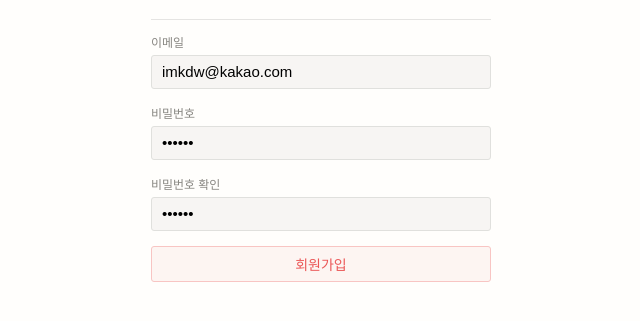
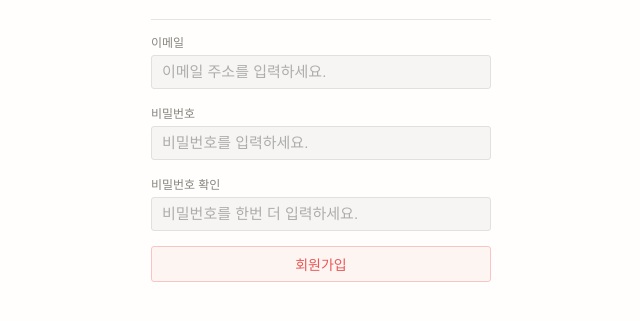
Before and after one commit to imkdw/vanila-js-project, a website with bundled scripts: page Notes App/html/register.html in a window 1280 px wide. Shown: the part 321-642 px from the top of the page, without its empty margins (319-959 px from the left). Built offline with nearby package versions, Linux system fonts and the light colour scheme.

Commit message:
220102
remove input value

```diff
--- a/Notes App/html/register.html
+++ b/Notes App/html/register.html
@@ -36,20 +36,17 @@
           <form class="register-data">
             <div class="input-wrapper">
               <label for="email">이메일</label>
-              <input type="text" id="email" class="account-input" placeholder="이메일 주소를 입력하세요."
-              value="imkdw@kakao.com">
+              <input type="text" id="email" class="account-input" placeholder="이메일 주소를 입력하세요.">
             </div>
             <div class="input-wrapper">
               <label for="password">비밀번호</label>
-              <input type="password" id="password" class="account-input" placeholder="비밀번호를 입력하세요."
-              value="123456">
+              <input type="password" id="password" class="account-input" placeholder="비밀번호를 입력하세요.">
             </div>
             <div class="input-wrapper">
               <label for="rePassword">비밀번호 확인</label>
-              <input type="password" id="rePassword" class="account-input" placeholder="비밀번호를 한번 더 입력하세요."
-              value="123456">
+              <input type="password" id="rePassword" class="account-input" placeholder="비밀번호를 한번 더 입력하세요.">
             </div>
-          <button class="register-btn">회원가입</button>
+            <button class="register-btn">회원가입</button>
           </form>
         </div>
       </div>
```
Also changed, not shown: Notes App/public/html/register.html (+4 -7 lines), 1 other file.
